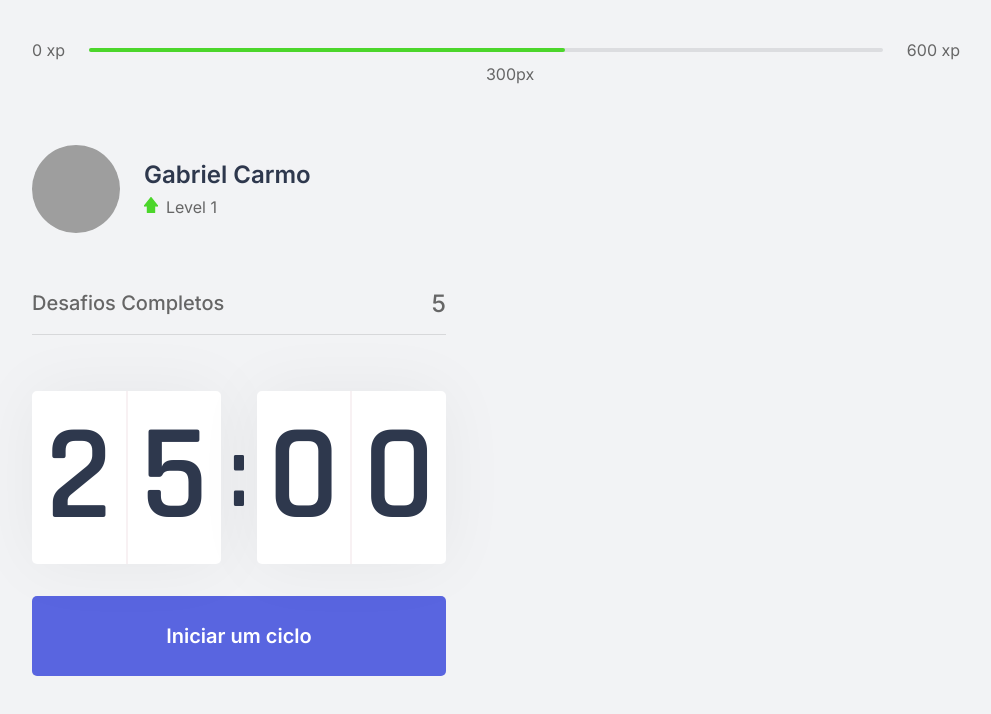
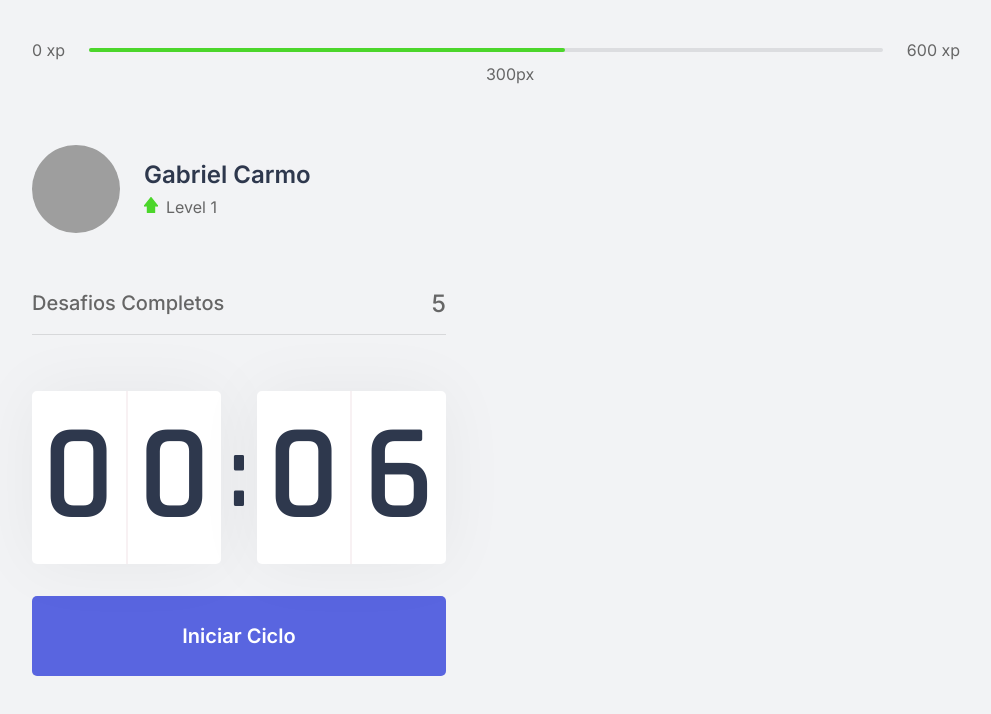
Before and after one commit to GabrielCarmo-S/Move-It, a Next.js app: page / in a window 1280 px wide. Shown: the top 714 px of the page, without its empty margins (144-1135 px from the left). Built offline with nearby package versions, Linux system fonts and the light colour scheme; grey boxes are pictures that could not be loaded.

Commit message:
Finalizado countdown

```diff
--- a/src/components/Countdown.tsx
+++ b/src/components/Countdown.tsx
@@ -1,9 +1,12 @@
 import { useState, useEffect } from 'react';
 import styles from '../styles/components/Countdown.module.css';
 
+let countdownTimeout: NodeJS.Timeout;
+
 export function Countdown() {
-    const [time, setTime] = useState(25 * 60);
-    const [active, setActive] = useState(false);
+    const [time, setTime] = useState(0.1 * 60);
+    const [isActive, setIsActive] = useState(false);
+    const [hasFinished, setHasFinished] = useState(false);
 
     const minutes = Math.floor(time / 60);
 
@@ -14,16 +17,25 @@
     const [secondLeft, secondRight] = String(seconds).padStart(2, '0').split('');
 
     function startCountdown() {
-        setActive(true);
+        setIsActive(true);
+    }
+
+    function resetCountdown() {
+        clearTimeout(countdownTimeout);
+        setIsActive(false);
+        setTime(0.1 * 60);
     }
 
     useEffect(() => {
-        if(active && time > 0) {
-            setTimeout(() => {
+        if (isActive && time > 0) {
+            countdownTimeout = setTimeout(() => {
                 setTime(time - 1);
             }, 1000)
+        } else if (isActive && time == 0) {
+            setHasFinished(true);
+            setIsActive(false);
         }
-    }, [active, time])
+    }, [isActive, time])
 
     return (
         <div>
@@ -39,9 +51,26 @@
                 </div>
             </div>
 
-            <button type="button" className={styles.countdownButton} onClick={startCountdown} >
-                Iniciar um ciclo
-            </button>
+            {hasFinished ? (
+                <button disabled type="button" className={styles.countdownButton} >
+                    Ciclo Encerrado
+                </button>
+            ) : (
+                <>
+                    {isActive ? (
+                        <button type="button" className={`${styles.countdownButton} ${styles.countdownButtonActive}`} onClick={resetCountdown} >
+                            Abandonar Ciclo
+                        </button>
+                    ) : (
+                        <button type="button" className={styles.countdownButton} onClick={startCountdown} >
+                            Iniciar Ciclo
+                        </button>
+                    )}
+                </>
+            )}
+
+
+
         </div>
     );
 }
--- a/src/styles/components/Countdown.module.css
+++ b/src/styles/components/Countdown.module.css
@@ -59,6 +59,22 @@
     transition: background-color 0.2s;
 }
 
-.countdownButton:hover {
+.countdownButton:not(:disabled):hover {
     background: var(--blue-dark);
 }
+
+.countdownButtonActive {
+    background: var(--white);
+    color: var(--title);
+}
+
+.countdownButtonActive:not(:disabled):hover  {
+    background: var(--red);
+    color: var(--white);
+}
+
+.countdownButton:disabled {
+    background: var(--white);
+    color: var(--text);
+    cursor: not-allowed;
+}
```
